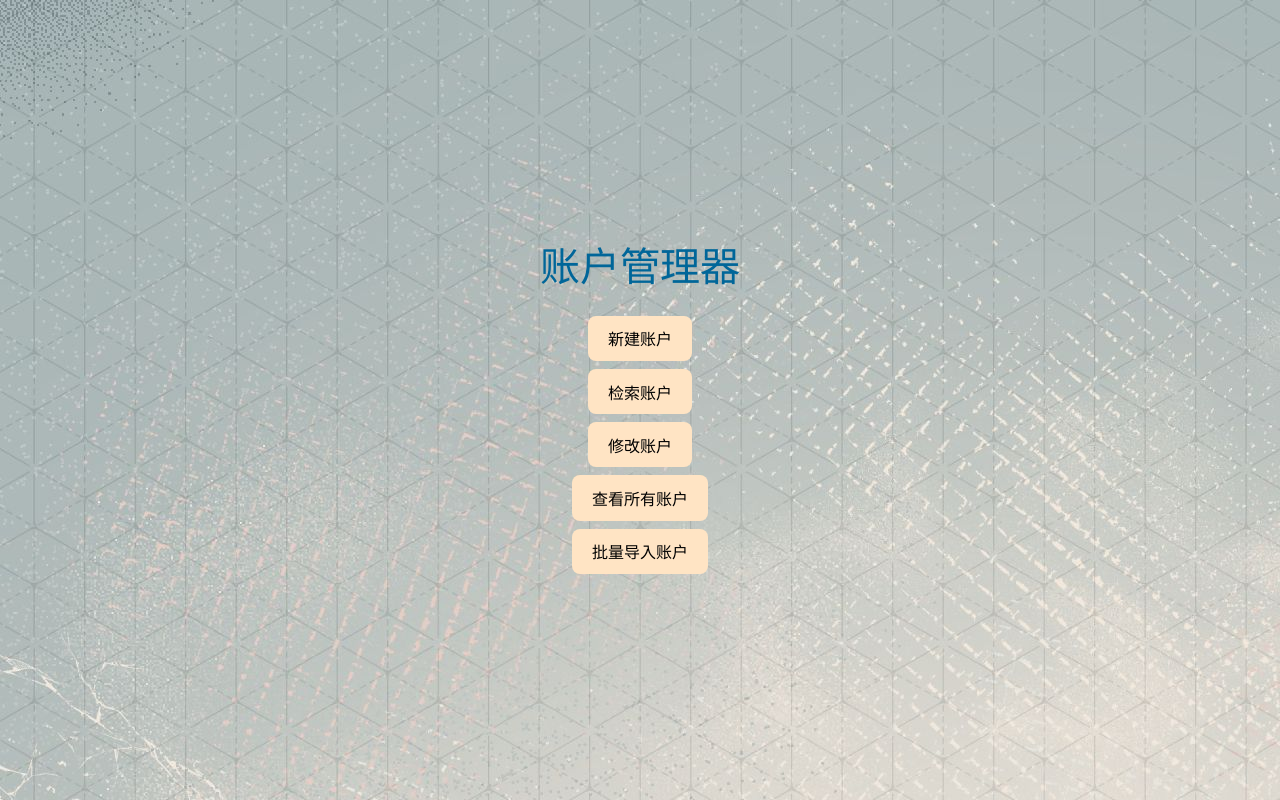
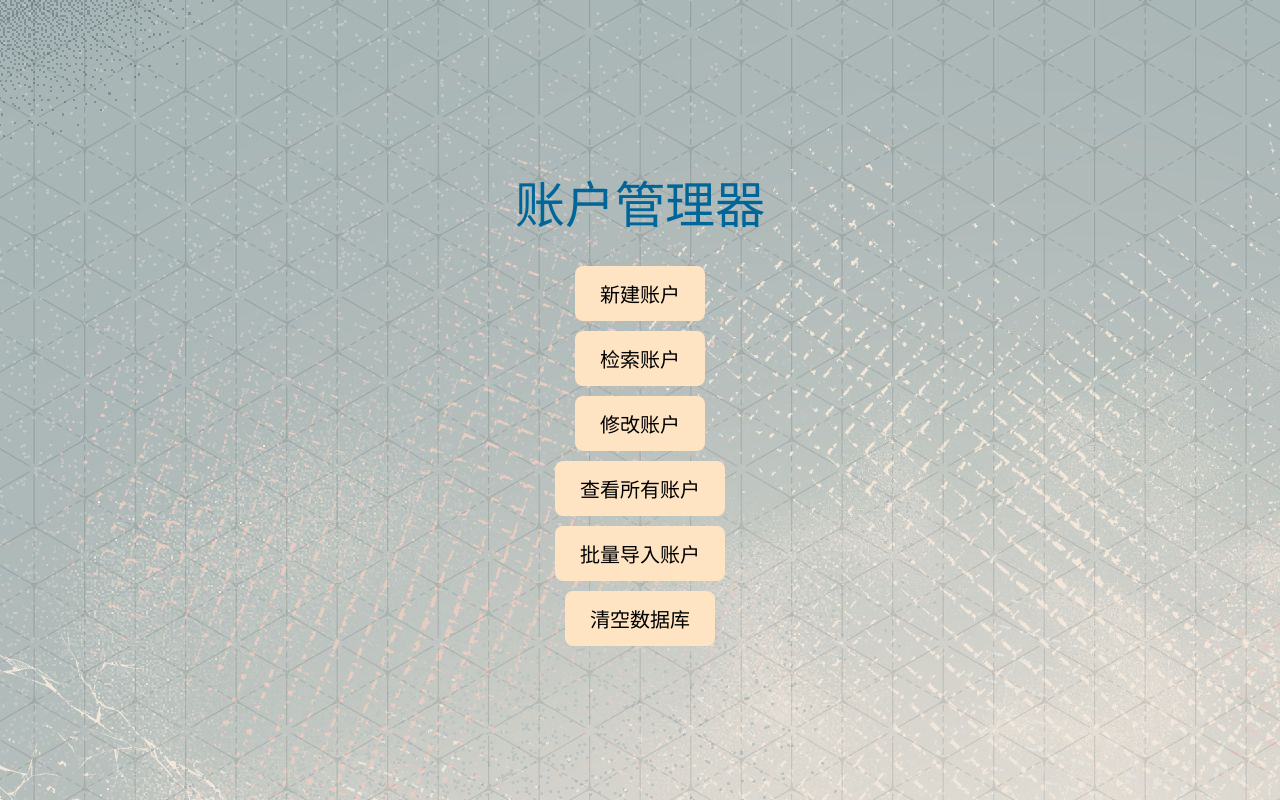
Before and after one commit to Henry12580/pwdManager, a Vue app: page / in a window 1280 px wide. Built offline with nearby package versions, Linux system fonts and the light colour scheme.

Commit message:
clearRepo AND larger font

```diff
--- a/index.html
+++ b/index.html
@@ -4,7 +4,7 @@
     <meta charset="UTF-8" />
     <link rel="icon" type="image/svg+xml" href="/vite.svg" />
     <meta name="viewport" content="width=device-width, initial-scale=1.0" />
-    <title>Vite + Vue + TS</title>
+    <title>Account Manager</title>
   </head>
   <body>
     <div id="app"></div>
--- a/src/components/AddPwd.vue
+++ b/src/components/AddPwd.vue
@@ -1,5 +1,4 @@
 <script setup lang="ts">
-import { ref } from 'vue';
 
 function addPwd(formList: any): boolean {
   const formData: any = {};
--- a/src/components/MainPage.vue
+++ b/src/components/MainPage.vue
@@ -1,5 +1,23 @@
 <script setup lang="ts">
-
+function clearRepo() {
+  const confirmed = confirm('确定清空数据库吗？此操作不可逆！');
+  if (confirmed) {
+    window.indexedDB.open('AccountManager').onsuccess = function(openE: any): any {
+      const db = openE.target.result;
+      const objectStore = db.transaction('accounts', 'readwrite').objectStore('accounts');
+      objectStore.openCursor().onsuccess = (cursorE: any) => {
+        let cursor = cursorE.target.result;
+        if (cursor) {
+          objectStore.delete(cursor.key).onsuccess = function() {
+            cursor.continue();
+          }
+        } else {
+          alert('数据库已清空！')
+        }
+      }
+    }
+  }
+}
 </script>
 
 <template>
@@ -10,6 +28,7 @@
     <button @click="$emit('changeRoute', '/modify')">修改账户</button>
     <button @click="$emit('changeRoute', '/view')">查看所有账户</button>
     <button @click="$emit('changeRoute', '/import')">批量导入账户</button>
+    <button @click="clearRepo()">清空数据库</button>
   </div>
 </template>
 
--- a/src/style.css
+++ b/src/style.css
@@ -1,6 +1,6 @@
 :root {
   font-family: Inter, Avenir, Helvetica, Arial, sans-serif;
-  font-size: 16px;
+  font-size: 20px;
   line-height: 24px;
   font-weight: 400;
 
```
